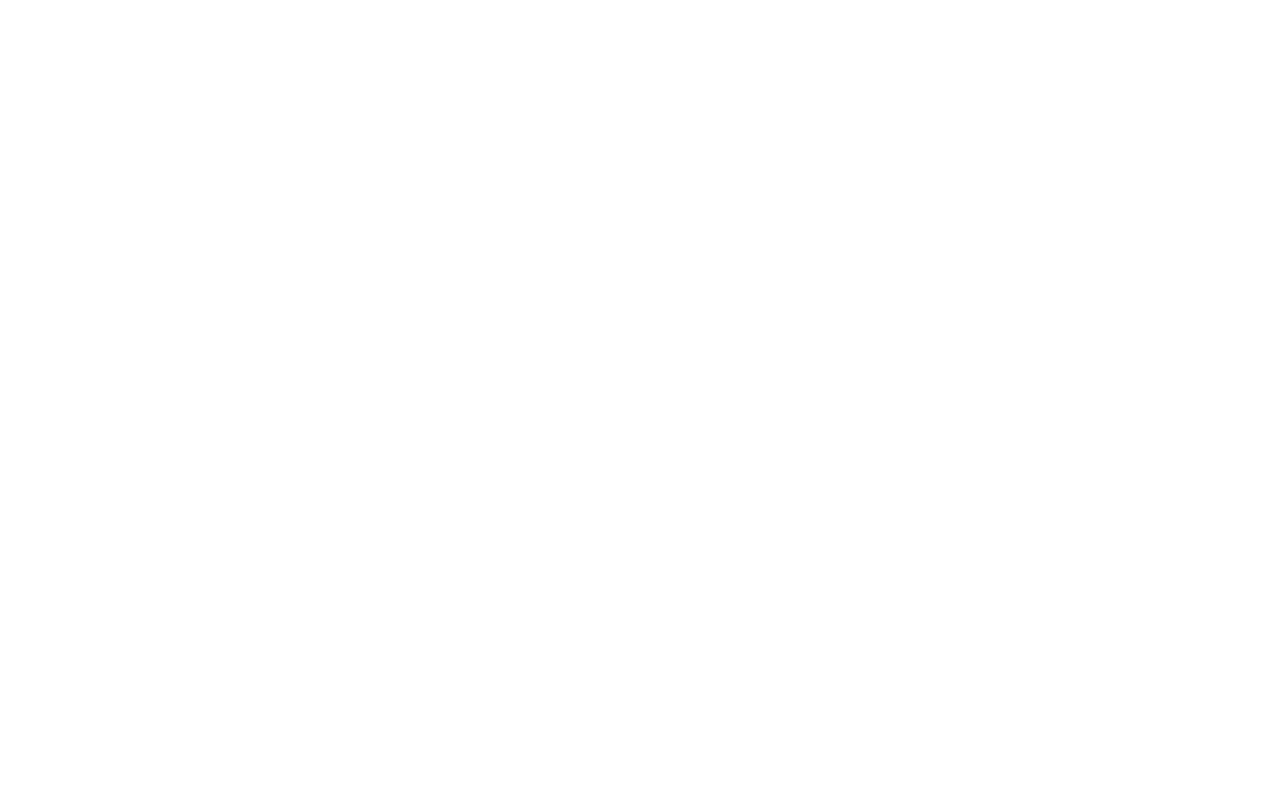
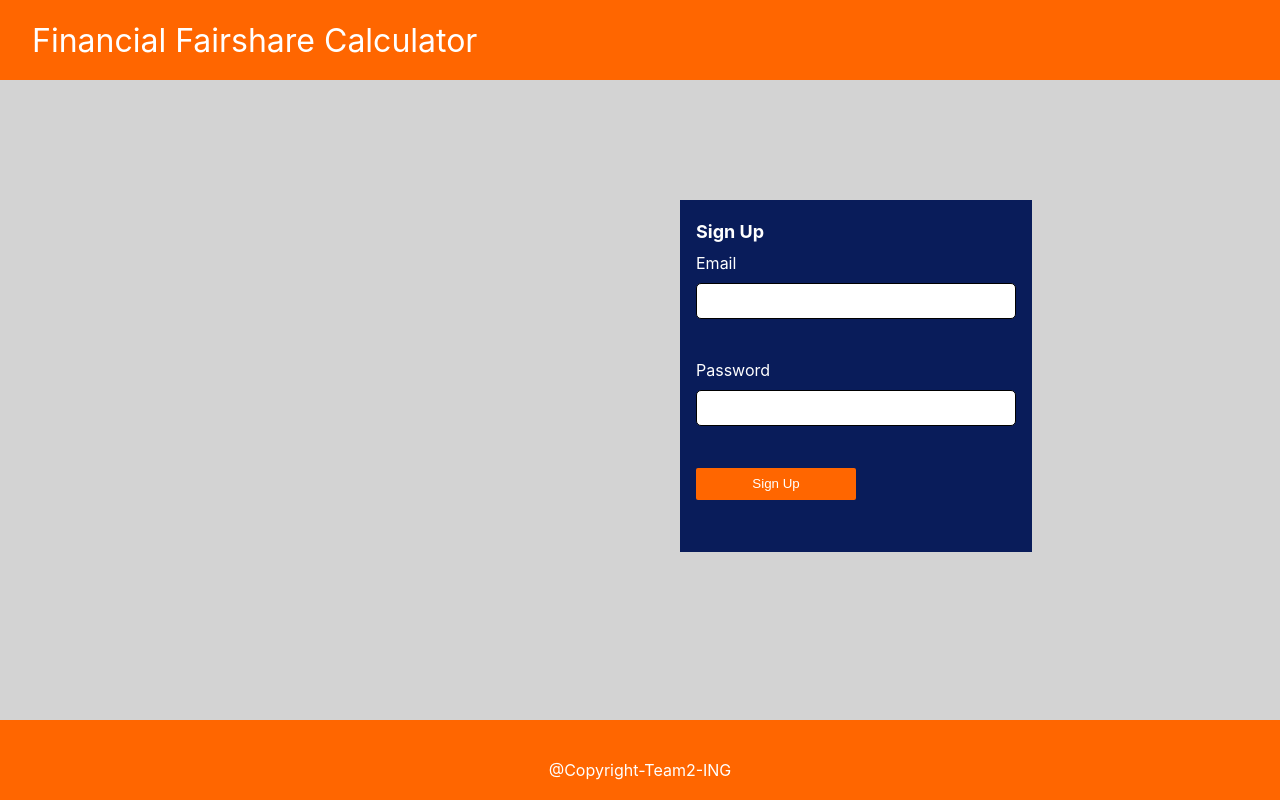
Before and after one commit to navalBhagat/herhackathon-team2-ing, a React (Create React App) app in the folder team2-ing/: page / in a window 1280 px wide. Built offline with nearby package versions, Linux system fonts and the light colour scheme; the HTML template or start-up script is replaced by a standard one.

Commit message:
Sign up page

```diff
--- a/team2-ing/src/App.tsx
+++ b/team2-ing/src/App.tsx
@@ -1,6 +1,11 @@
+import { Header, SignUp, Footer } from "./components";
+
 function App() {
   return (
     <div className="App">
+      <Header />
+      <SignUp />
+      <Footer />
     </div>
   );
 }
--- /dev/null
+++ b/team2-ing/src/components/index.ts
@@ -0,0 +1,2 @@
+export * from './login';
+export * from './shared';
--- /dev/null
+++ b/team2-ing/src/components/login/SignUp.tsx
@@ -0,0 +1,49 @@
+import { useState } from "react";
+
+export const SignUp = () => {
+    const [submit, setSubmit] = useState(false);
+
+    const handleSubmit = () => {
+        if (!submit) {
+            setSubmit(true);
+        }
+    };
+
+    if (!submit) {
+        return (
+            <div>
+                <form onSubmit={handleSubmit} className="signup-form">
+                    <div className="title">Sign Up</div>
+                    <div className="email">
+                        <label form="email" className="Email-label">
+                            Email
+                        </label>
+                        <input
+                            type="email"
+                            id="email"
+                            name="email"
+                            className="Email-input"
+                        ></input>
+                    </div>
+                    <br />
+                    <div className="password">
+                    <label form="password" className="Pass-label">
+                        Password
+                    </label>
+                    <input
+                        type="password"
+                        id="password"
+                        name="password"
+                        className="Pass-input"
+                    ></input>
+                    </div>
+                    <br />
+                    <input type="submit" value="Sign Up" className="submit" />
+                    <br />
+                </form>
+            </div>
+        );
+    } else {
+        return <div className="registered">Registered!</div>;
+    }
+};
--- /dev/null
+++ b/team2-ing/src/components/login/index.ts
@@ -0,0 +1 @@
+export * from './SignUp';
--- /dev/null
+++ b/team2-ing/src/components/shared/Footer.tsx
@@ -0,0 +1,9 @@
+import React from "react";
+
+export const Footer = () => {
+    return (
+        <footer className="footer">
+            <div className="footerValue">@Copyright-Team2-ING</div>
+        </footer>
+    );
+};
--- /dev/null
+++ b/team2-ing/src/components/shared/Header.tsx
@@ -0,0 +1,7 @@
+export const Header = () => {
+    return (
+        <div className="header">
+            <div className="headerValue">Financial Fairshare Calculator</div>
+        </div>
+    );
+};
--- /dev/null
+++ b/team2-ing/src/components/shared/index.ts
@@ -0,0 +1,2 @@
+export * from './Header';
+export * from './Footer';
--- a/team2-ing/src/index.css
+++ b/team2-ing/src/index.css
@@ -5,9 +5,109 @@
     sans-serif;
   -webkit-font-smoothing: antialiased;
   -moz-osx-font-smoothing: grayscale;
+  background-color: lightgray;
+  color: white;
 }
 
 code {
   font-family: source-code-pro, Menlo, Monaco, Consolas, 'Courier New',
     monospace;
 }
+
+.App {
+  display: flex;
+  flex-direction: column;
+  min-height: 100vh;
+}
+
+.header {
+  font-size: xx-large;
+  background-color: #f60;
+  min-height: 5rem;
+  display: flex;
+  align-items: center;
+}
+
+.footer {
+  background-color: #f60;
+  min-height: 5rem;
+  margin-top: auto;
+}
+
+.headerValue {
+  color: white;
+  text-align: center;
+  margin-left: 2rem;
+}
+
+.footerValue {
+  text-align: center;
+  margin-top: 2.5rem;
+}
+
+.signup-form {
+  background-color: #091c5a;
+  display: flex;
+  flex-direction: column;
+  justify-content: space-around;
+  min-height: 20rem;
+  max-width: 20rem;
+  margin: 15vh;
+  margin-left: 85vh;
+  padding: 1rem;
+}
+
+.title {
+  font-size: large;
+  font-weight: 700;
+}
+
+.email {
+  display: flex;
+  flex-direction: column;
+}
+
+.password {
+  display: flex;
+  flex-direction: column;
+}
+
+.Email-label {
+  padding-bottom: 10px;
+}
+
+.Email-input {
+  border-radius: 5px;
+  border: 1px solid;
+  min-height: 2rem;
+}
+
+.Pass-label {
+  padding-bottom: 10px;
+}
+
+.Pass-input {
+  border-radius: 5px;
+  border: 1px solid;
+  min-height: 2rem;
+}
+
+.submit {
+  max-width: 10rem;
+  min-height: 2rem;
+  color: white;
+  background-color: #f60;
+  border: 0px;
+  border-radius: 2px;
+}
+
+.submit:hover {
+  cursor: pointer;
+  font-weight: 700;
+}
+
+.registered {
+  color:#091c5a;
+  font-size: xx-large;
+  text-align: center;
+}
```
Also changed, not shown: team2-ing/public/assets/images/logo.png (added).
